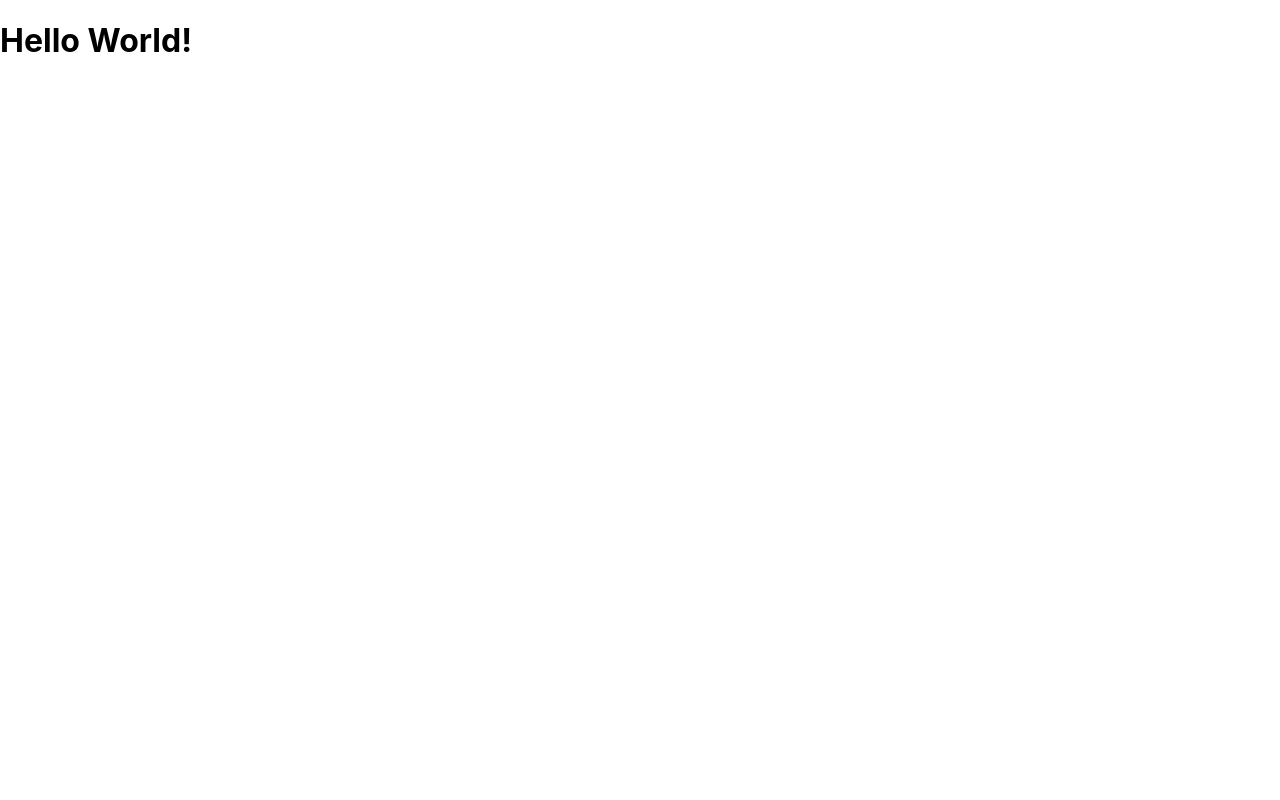
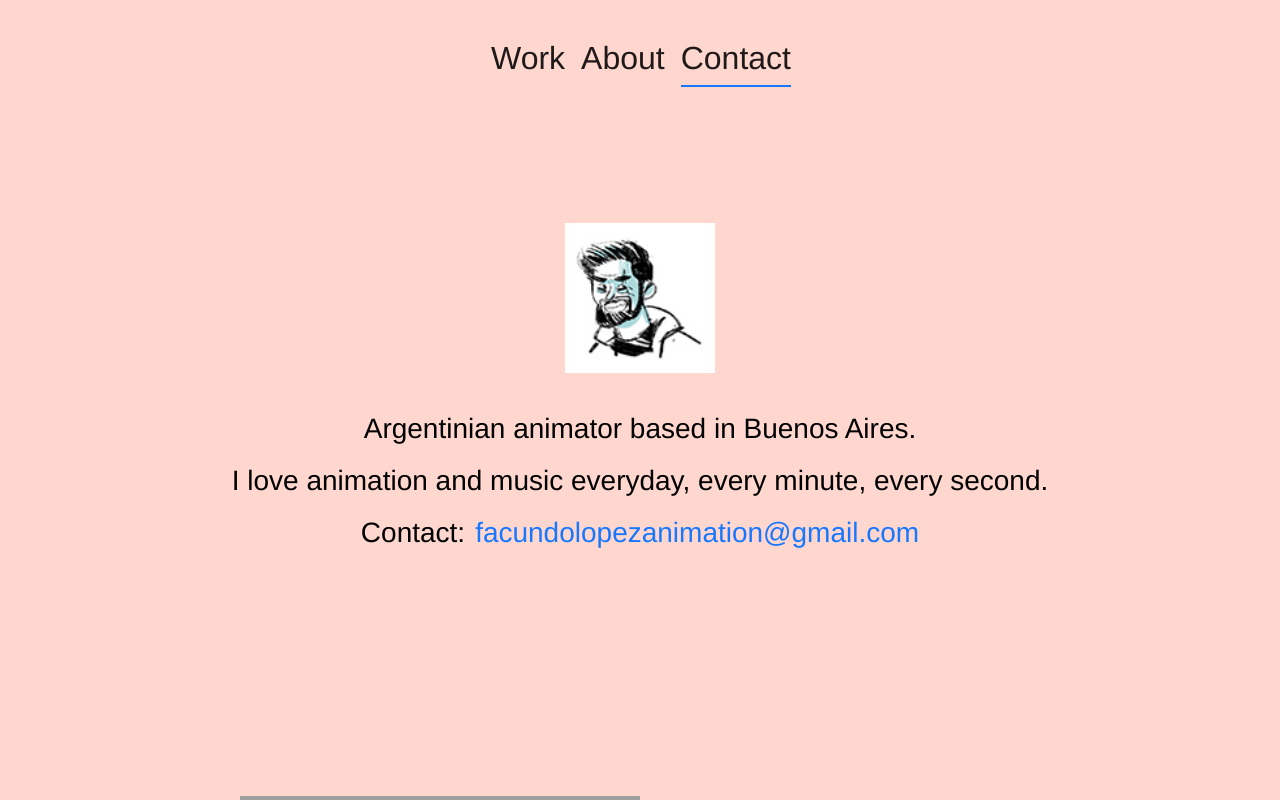
Before and after one commit to nescheytt/animator-portfolio, a React (Create React App) app: page / in a window 1280 px wide. Shown: the top 800 px of the page. Built offline with nearby package versions, Linux system fonts and the light colour scheme; grey boxes are pictures that could not be loaded.

Commit message:
feat: app update root

```diff
--- a/src/App.tsx
+++ b/src/App.tsx
@@ -1,8 +1,13 @@
+import { BrowserRouter, Route, Routes  } from 'react-router-dom';
+import { Home } from './pages/home';
+
 const App = () => {
   return (
-    <div>
-      <h1>Hello World!</h1>
-    </div>
+    <BrowserRouter>
+      <Routes>
+        <Route path="/" element={<Home />} />
+      </Routes>
+    </BrowserRouter>
   )
 }
 
--- a/src/index.css
+++ /dev/null
@@ -1,13 +0,0 @@
-body {
-  margin: 0;
-  font-family: -apple-system, BlinkMacSystemFont, 'Segoe UI', 'Roboto', 'Oxygen',
-    'Ubuntu', 'Cantarell', 'Fira Sans', 'Droid Sans', 'Helvetica Neue',
-    sans-serif;
-  -webkit-font-smoothing: antialiased;
-  -moz-osx-font-smoothing: grayscale;
-}
-
-code {
-  font-family: source-code-pro, Menlo, Monaco, Consolas, 'Courier New',
-    monospace;
-}
--- a/src/index.tsx
+++ b/src/index.tsx
@@ -1,13 +1,14 @@
 import React from 'react';
 import ReactDOM from 'react-dom/client';
-import './index.css';
 import App from './App';
+import GlobalStyle from './components/layout/styles';
 
 const root = ReactDOM.createRoot(
   document.getElementById('root') as HTMLElement
 );
 root.render(
   <React.StrictMode>
+    <GlobalStyle />
     <App />
   </React.StrictMode>
 );
```
